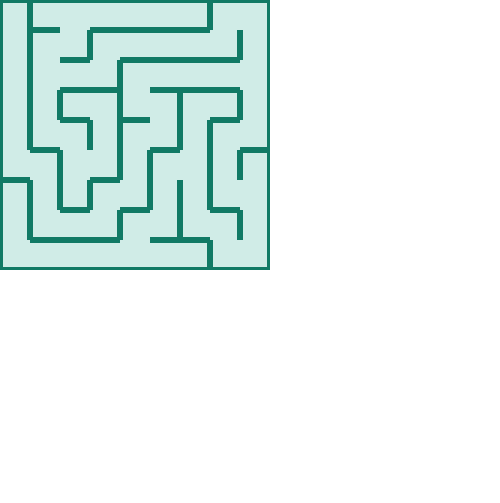
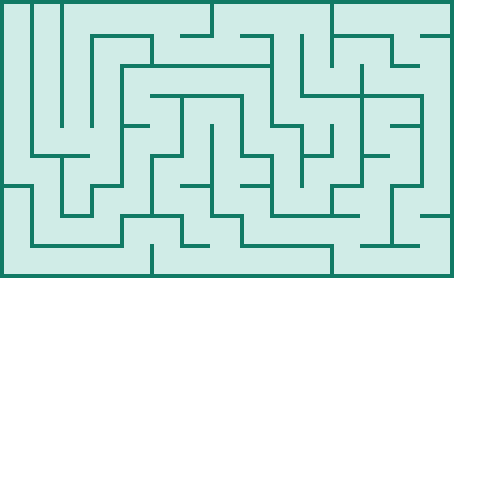
Before and after one commit to mariagregorio/maze-generator, an Electron app: page index.html in a window 500 px wide. Drawn offline with Linux system fonts and the light colour scheme.

Commit message:
improve maze walls

```diff
--- a/index.html
+++ b/index.html
@@ -2,7 +2,7 @@
 <html>
     <head>
         <meta charset="UTF-8" />
-		<title>A-MAZE</title>
+        <title>maze generator</title>
         <style>
             body {
                 all: unset;
--- a/maze.js
+++ b/maze.js
@@ -1,25 +1,25 @@
 const generateMaze = (sizeX, sizeY) => {
-	const maze = new Array(sizeY).fill(0)
+	const maze = new Array(sizeX).fill(0)
 	for (let i = 0; i < maze.length; i++) {
-		maze[i] = new Array(sizeX).fill(0)
+		maze[i] = new Array(sizeY).fill(0)
 	}
 	const stack = [[0, 0]]
 	let visited = 0
 	const total = sizeX * sizeY
 
 	while (visited < total - 1) {
-		const current = peekStack(stack);
-		maze[current[0]][current[1]] = {N: 0, S: 0, E: 0, W: 0}
+		const current = peekStack(stack)
+		maze[current[0]][current[1]] = { N: 0, S: 0, E: 0, W: 0 }
 		visited++
 		processCurrentCell(current, stack, sizeX, sizeY, maze)
 	}
 
 	return maze
-};
+}
 
 const peekStack = (stack) => {
 	return stack[stack.length - 1]
-};
+}
 
 const processCurrentCell = (current, stack, sizeX, sizeY, maze) => {
 	const allowedDirections = getAllowedMoves(current, sizeX, sizeY, maze)
@@ -31,13 +31,13 @@ const processCurrentCell = (current, stack, sizeX, sizeY, maze) => {
 	} else {
 		calculateNextMove(current, stack, maze, allowedDirections)
 	}
-};
+}
 
 const calculateNextMove = (current, stack, maze, allowedDirections) => {
-	const nextMoveIndex = Math.floor(Math.random() * allowedDirections.length);
-	const nextMove = allowedDirections[nextMoveIndex];
-	maze[current[0]][current[1]][nextMove] = 1;
-	const nextCell = [];
+	const nextMoveIndex = Math.floor(Math.random() * allowedDirections.length)
+	const nextMove = allowedDirections[nextMoveIndex]
+	maze[current[0]][current[1]][nextMove] = 1
+	const nextCell = []
 
 	switch (nextMove) {
 		case "N":
@@ -51,7 +51,7 @@ const calculateNextMove = (current, stack, maze, allowedDirections) => {
 		case "W":
 			nextCell[0] = current[0]
 			nextCell[1] = current[1] - 1
-			break;
+			break
 		case "E":
 			nextCell[0] = current[0]
 			nextCell[1] = current[1] + 1
@@ -63,18 +63,18 @@ const calculateNextMove = (current, stack, maze, allowedDirections) => {
 }
 
 const getAllowedMoves = (cell, sizeX, sizeY, maze) => {
-	const allowed = [];
+	const allowed = []
 	if (cell[0] > 0 && maze[cell[0] - 1][cell[1]] === 0) {
 		allowed.push("N")
 	}
-	if (cell[0] < sizeY - 1 && maze[cell[0] + 1][cell[1]] === 0) {
+	if (cell[0] < sizeX - 1 && maze[cell[0] + 1][cell[1]] === 0) {
 		allowed.push("S")
 	}
 	if (cell[1] > 0 && maze[cell[0]][cell[1] - 1] === 0) {
 		allowed.push("W")
 	}
-	if (cell[1] < sizeX - 1 && maze[cell[0]][cell[1] + 1] === 0) {
+	if (cell[1] < sizeY - 1 && maze[cell[0]][cell[1] + 1] === 0) {
 		allowed.push("E")
 	}
 	return allowed
-};
+}
--- a/script.js
+++ b/script.js
@@ -1,63 +1,74 @@
-const maze = generateMaze(9, 9);
+const mazeRows = 9
+const mazeCols = 15
 
-var ctx = document.getElementById("maze").getContext("2d");
+var cellSize = 30
+var wallSize = 4
+var boardColor = "#D0ECE7"
+var wallColor = "#117A65"
 
-var cellSize = 30;
-var wallSize = 3;
-var cellColor = "#D0ECE7";
-var wallColor = "#117A65";
+let currentX = 0
+let currentY = wallSize * 2
 
-let currentX = 0;
-let currentY = 0;
+const maze = generateMaze(mazeRows, mazeCols)
 
-const drawCell = (cell, neighbors, position) => {
-	ctx.fillStyle = cellColor;
-	ctx.fillRect(position[0], position[1], cellSize, cellSize);
+var ctx = document.getElementById("maze").getContext("2d")
 
-	if (!cell.N && (!neighbors.N || !neighbors.N.S)) {
-		ctx.fillStyle = wallColor;
-		ctx.fillRect(position[0], position[1], cellSize, wallSize);
-	}
+const drawBoard = (rows, cols, cellSize) => {
+	ctx.fillStyle = boardColor
+	ctx.fillRect(currentX, currentY - wallSize, cellSize * cols, cellSize * rows)
+	ctx.fillStyle = wallColor
+	ctx.fillRect(currentX, currentY - wallSize * 2, cellSize * cols, wallSize)
+	ctx.fillStyle = wallColor
+	ctx.fillRect(
+		currentX + cellSize * cols,
+		currentY - wallSize * 2,
+		wallSize,
+		cellSize * rows + wallSize * 2
+	)
+}
+
+const drawWalls = (cell, neighbors, position) => {
 	if (!cell.S && (!neighbors.S || !neighbors.S.N)) {
-		ctx.fillStyle = wallColor;
-		ctx.fillRect(position[0], position[1] + cellSize - wallSize, cellSize, wallSize);
-	}
-	if (!cell.E && (!neighbors.E || !neighbors.E.W)) {
-		ctx.fillStyle = wallColor;
-		ctx.fillRect(position[0] + cellSize - wallSize, position[1], wallSize, cellSize);
+		ctx.fillStyle = wallColor
+		ctx.fillRect(position[0], position[1] + cellSize - wallSize, cellSize, wallSize)
 	}
 	if (!cell.W && (!neighbors.W || !neighbors.W.E)) {
-		ctx.fillStyle = wallColor;
-		ctx.fillRect(position[0], position[1], wallSize, cellSize);
+		ctx.fillStyle = wallColor
+		ctx.fillRect(position[0], position[1] - wallSize, wallSize, cellSize + wallSize)
 	}
-};
+}
 
 const cellNeighbors = (rowI, colI) => {
-	const neighbors = {};
+	const neighbors = {}
 	if (rowI > 0) {
-		neighbors.N = maze[rowI - 1][colI];
+		neighbors.N = maze[rowI - 1][colI]
 	}
 	if (rowI < maze.length - 1) {
-		neighbors.S = maze[rowI + 1][colI];
+		neighbors.S = maze[rowI + 1][colI]
 	}
 	if (colI < maze[rowI].length - 1) {
-		neighbors.E = maze[rowI][colI + 1];
+		neighbors.E = maze[rowI][colI + 1]
 	}
 	if (colI > 0) {
-		neighbors.W = maze[rowI][colI - 1];
+		neighbors.W = maze[rowI][colI - 1]
 	}
-	return neighbors;
-};
+	return neighbors
+}
 
-for (let i = 0; i < maze.length; i++) {
-	for (let j = 0; j < maze[i].length; j++) {
-		const neighbors = cellNeighbors(i, j);
-		drawCell(maze[i][j], neighbors, [currentX, currentY]);
-		if (j === maze[i].length - 1) {
-			currentX = 0;
-		} else {
-			currentX += cellSize;
+const drawMazeWalls = () => {
+	for (let i = 0; i < maze.length; i++) {
+		for (let j = 0; j < maze[i].length; j++) {
+			const neighbors = cellNeighbors(i, j)
+			drawWalls(maze[i][j], neighbors, [currentX, currentY])
+			if (j === maze[i].length - 1) {
+				currentX = 0
+			} else {
+				currentX += cellSize
+			}
 		}
+		currentY += cellSize
 	}
-	currentY += cellSize;
 }
+
+drawBoard(mazeRows, mazeCols, cellSize)
+drawMazeWalls()
```
Also changed, not shown: 1 other file. Lines whose indentation alone changed are shown as unchanged.
